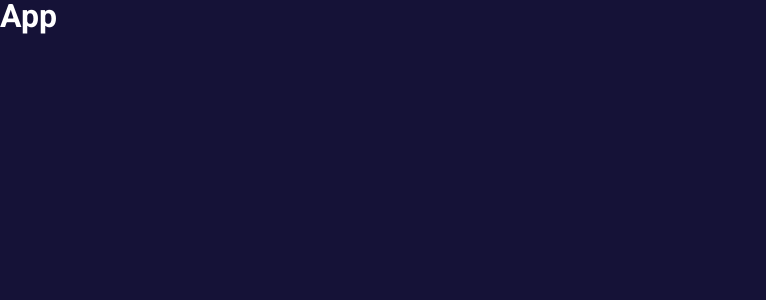
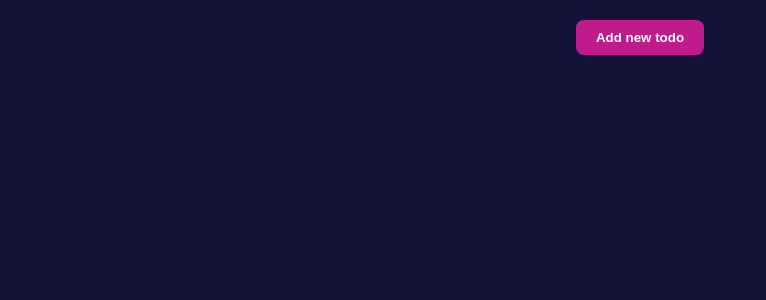
Before and after one commit to StefanoConsonni/todo-react-ts, a React (Vite) app: page / in a window 1280 px wide. Shown: the top 300 px of the page, without its empty margins (0-766 px from the left). Built offline with nearby package versions, Linux system fonts and the light colour scheme.

Commit message:
create Homepage component

```diff
--- a/src/App.tsx
+++ b/src/App.tsx
@@ -1,11 +1,12 @@
-import "./App.css";
+import { BrowserRouter, Route, Routes } from "react-router-dom";
+import { Homepage } from "./pages";
 
-function App() {
+export default function App() {
   return (
-    <div>
-      <h1>App</h1>
-    </div>
+    <BrowserRouter>
+      <Routes>
+        <Route path="/" element={<Homepage />} />
+      </Routes>
+    </BrowserRouter>
   );
 }
-
-export default App;
--- a/src/main.css
+++ b/src/main.css
@@ -25,6 +25,11 @@
 
 html {
   scroll-behavior: smooth;
+
+  /* With this config 1rem = 10px */
+  /* 10px / 16px = 0.625 = 62.5% */
+  /* Percentage of user's browser font-size setting */
+  font-size: 62.5%;
 }
 
 body {
@@ -40,7 +45,7 @@ body {
 /*******************************/
 
 .btn {
-  padding: 0.6rem 1.2rem;
+  padding: 1rem 2rem;
   text-decoration: none;
   font-weight: 700;
   border-radius: 8px;
--- /dev/null
+++ b/src/pages/Homepage/Homepage.tsx
@@ -0,0 +1,14 @@
+import { useNavigate } from "react-router-dom";
+import "./homepage.css";
+
+export function Homepage() {
+  const navigate = useNavigate();
+
+  return (
+    <div className="homepage-container">
+      <button onClick={() => navigate("/create")} className="btn">
+        Add new todo
+      </button>
+    </div>
+  );
+}
--- /dev/null
+++ b/src/pages/Homepage/homepage.css
@@ -0,0 +1,7 @@
+.homepage-container {
+  display: flex;
+  flex-direction: column;
+  align-items: center;
+  justify-content: center;
+  margin-top: 2rem;
+}
--- /dev/null
+++ b/src/pages/index.ts
@@ -0,0 +1 @@
+export { Homepage } from "./Homepage/Homepage";
```
Also changed, not shown: src/App.css (deleted).
